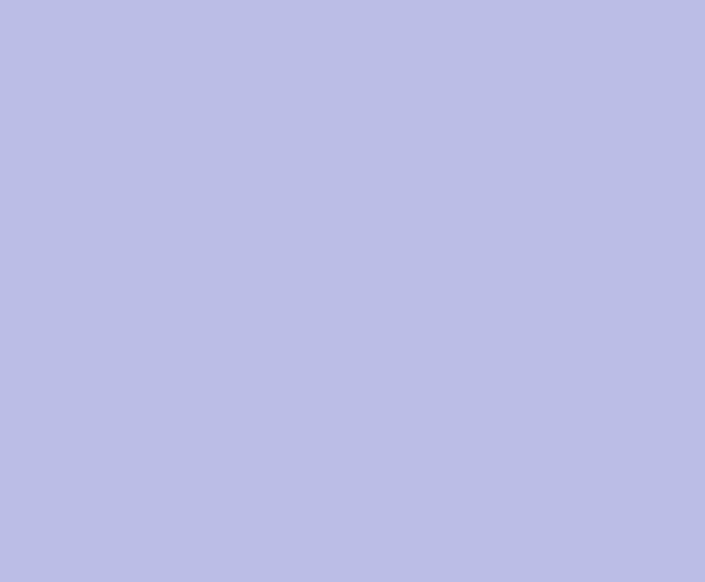
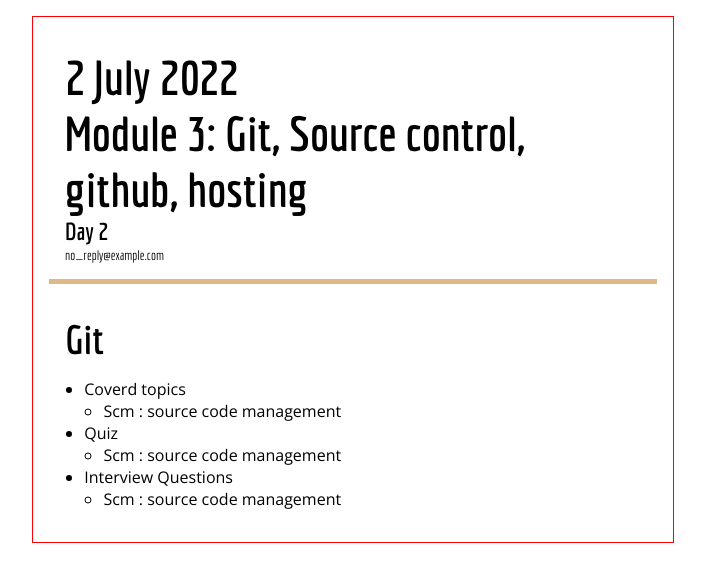
Before and after one commit to taiyebnirjhar/web_day3_git, a plain HTML site: page index.html in a window 1280 px wide. Shown: the whole page, without its empty margins (287-992 px from the left). Drawn offline with nearby package versions, Linux system fonts and the light colour scheme.

Commit message:
second-commit

```diff
--- a/index.html
+++ b/index.html
@@ -7,5 +7,39 @@
     <title>Document</title>
     <link rel="stylesheet" href="style.css" />
   </head>
-  <body></body>
+  <body>
+    <header>
+      <h1>2 July 2022</h1>
+      <h1>Module 3: Git, Source control, github, hosting</h1>
+      <h3>Day 2</h3>
+      <small>no_reply@example.com</small>
+    </header>
+    <main>
+      <h2>Git</h2>
+      <ul>
+        <li>
+          Coverd topics
+          <ul class="second-ul">
+            <li>Scm : source code management</li>
+          </ul>
+        </li>
+      </ul>
+      <ul>
+        <li>
+          Quiz
+          <ul class="second-ul">
+            <li>Scm : source code management</li>
+          </ul>
+        </li>
+      </ul>
+      <ul>
+        <li>
+          Interview Questions
+          <ul class="second-ul">
+            <li>Scm : source code management</li>
+          </ul>
+        </li>
+      </ul>
+    </main>
+  </body>
 </html>
--- a/style.css
+++ b/style.css
@@ -1,10 +1,55 @@
+/* fonts */
+@import url("https://fonts.googleapis.com/css2?family=Economica:ital,wght@0,400;0,700;1,400;1,700&family=Open+Sans:ital,wght@0,300;0,400;0,600;0,700;0,800;1,300;1,400;1,500;1,600;1,700;1,800&display=swap");
+
 * {
   padding: 0;
   margin: 0;
 }
+:root {
+  --h1: 3rem;
+  --h2: 2.5rem;
+  --h3: 1.5rem;
+}
+h1 {
+  font-size: var(--h1);
+}
+h2 {
+  font-size: var(--h2);
+}
+h3 {
+  font-size: var(--h3);
+}
+body {
+  border: 1px solid red;
 
-body {
-  background-color: #bbbde6;
-  width: 100vh;
-  max-height: calc(100vh - 10px);
+  /* width: 100vw;
+  height: calc(100vh - 10px); */
+  /* overflow: hidden; */
+  width: 50%;
+  margin: 1rem auto;
 }
+
+header {
+  /* border: 1px solid blue; */
+  font-family: "Economica", sans-serif;
+  margin: 1rem;
+  padding: 1rem;
+  border-bottom: 5px solid burlywood;
+}
+main {
+  /* border: 1px solid green; */
+  margin: 1rem;
+  padding: 1rem;
+  font-family: "Open Sans", sans-serif;
+}
+.second-ul {
+  padding-left: 1.2rem;
+}
+main h2 {
+  font-family: "Economica", sans-serif;
+  padding-bottom: 1rem;
+  /* font-weight: 800; */
+}
+main ul {
+  padding-left: 1.2rem;
+}
```
